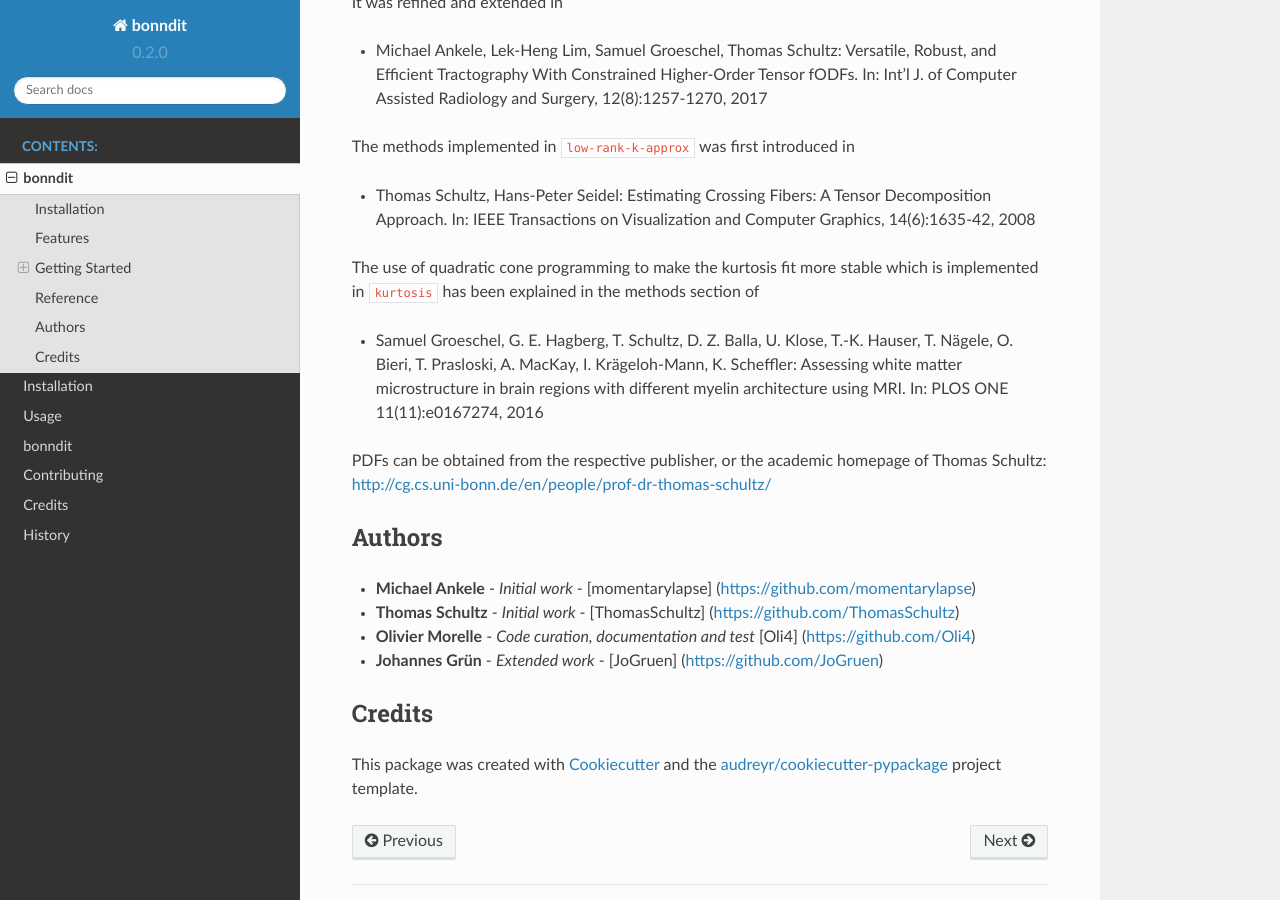
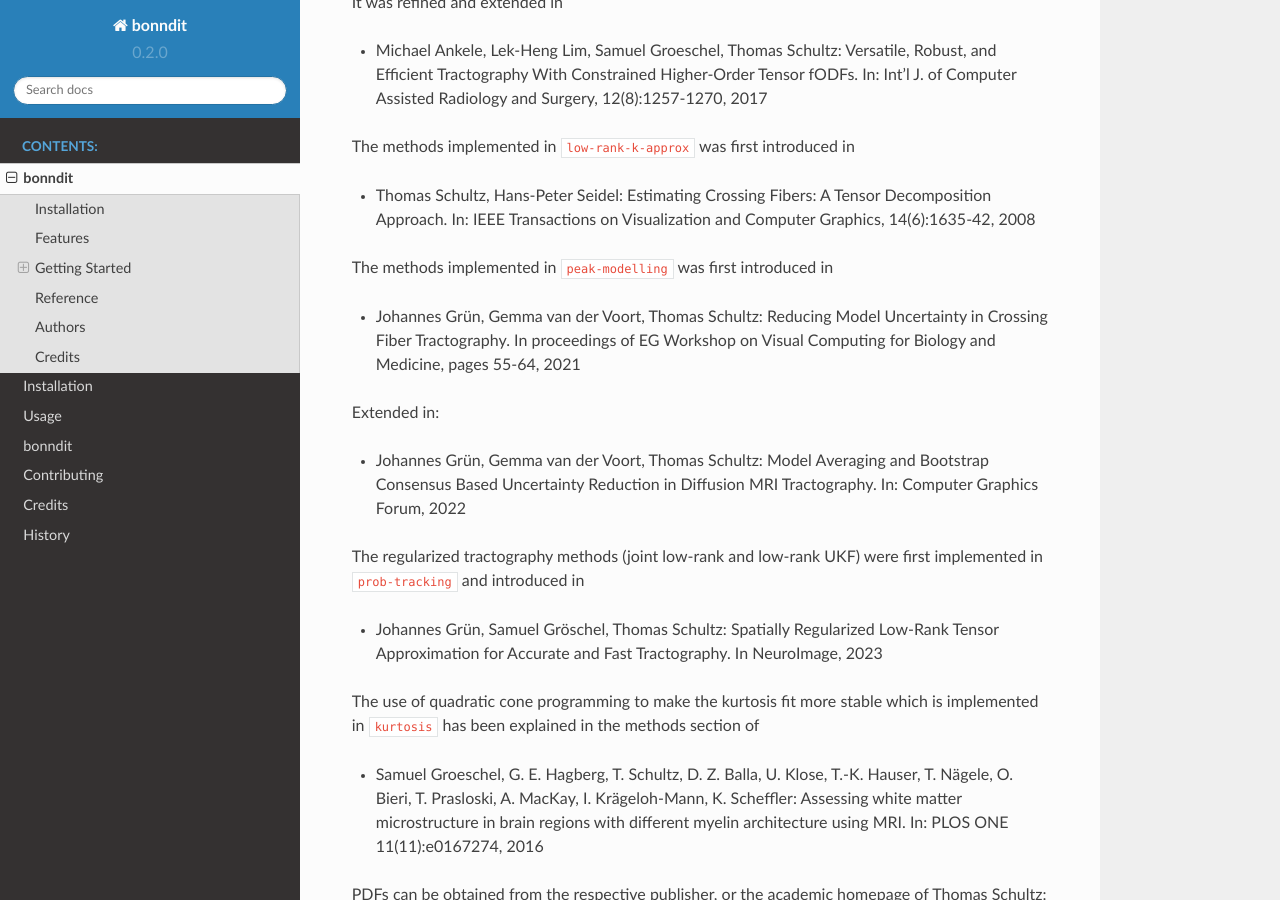
Before and after one commit to MedVisBonn/bonndit, a Sphinx documentation site: the page built from docs/readme.rst, in a window 1280 px wide and 900 px high, scrolled down 7310 px. Built offline with Sphinx 7.4.7 and the Read the Docs theme 2.0.0, drawn with Linux system fonts in a browser that asks for light colours.

Commit message:
Update readme

```diff
--- a/docs/readme.rst
+++ b/docs/readme.rst
@@ -310,6 +310,18 @@ The methods implemented in :code:`low-rank-k-approx` was first introduced in
 
 * Thomas Schultz, Hans-Peter Seidel: Estimating Crossing Fibers: A Tensor Decomposition Approach. In: IEEE Transactions on Visualization and Computer Graphics, 14(6):1635-42, 2008
 
+The methods implemented in :code:`peak-modelling` was first introduced in
+
+* Johannes Grün, Gemma van der Voort, Thomas Schultz: Reducing Model Uncertainty in Crossing Fiber Tractography. In proceedings of EG Workshop on Visual Computing for Biology and Medicine, pages 55-64, 2021
+
+Extended in:
+
+* Johannes Grün, Gemma van der Voort, Thomas Schultz: Model Averaging and Bootstrap Consensus Based Uncertainty Reduction in Diffusion MRI Tractography. In: Computer Graphics Forum, 2022
+
+The regularized tractography methods (joint low-rank and low-rank UKF) were first implemented in :code:`prob-tracking` and introduced in
+
+* Johannes Grün, Samuel Gröschel, Thomas Schultz: Spatially Regularized Low-Rank Tensor Approximation for Accurate and Fast Tractography. In NeuroImage, 2023
+
 
 The use of quadratic cone programming to make the kurtosis fit more stable which is implemented in :code:`kurtosis` has been explained in the methods section of
 
```
